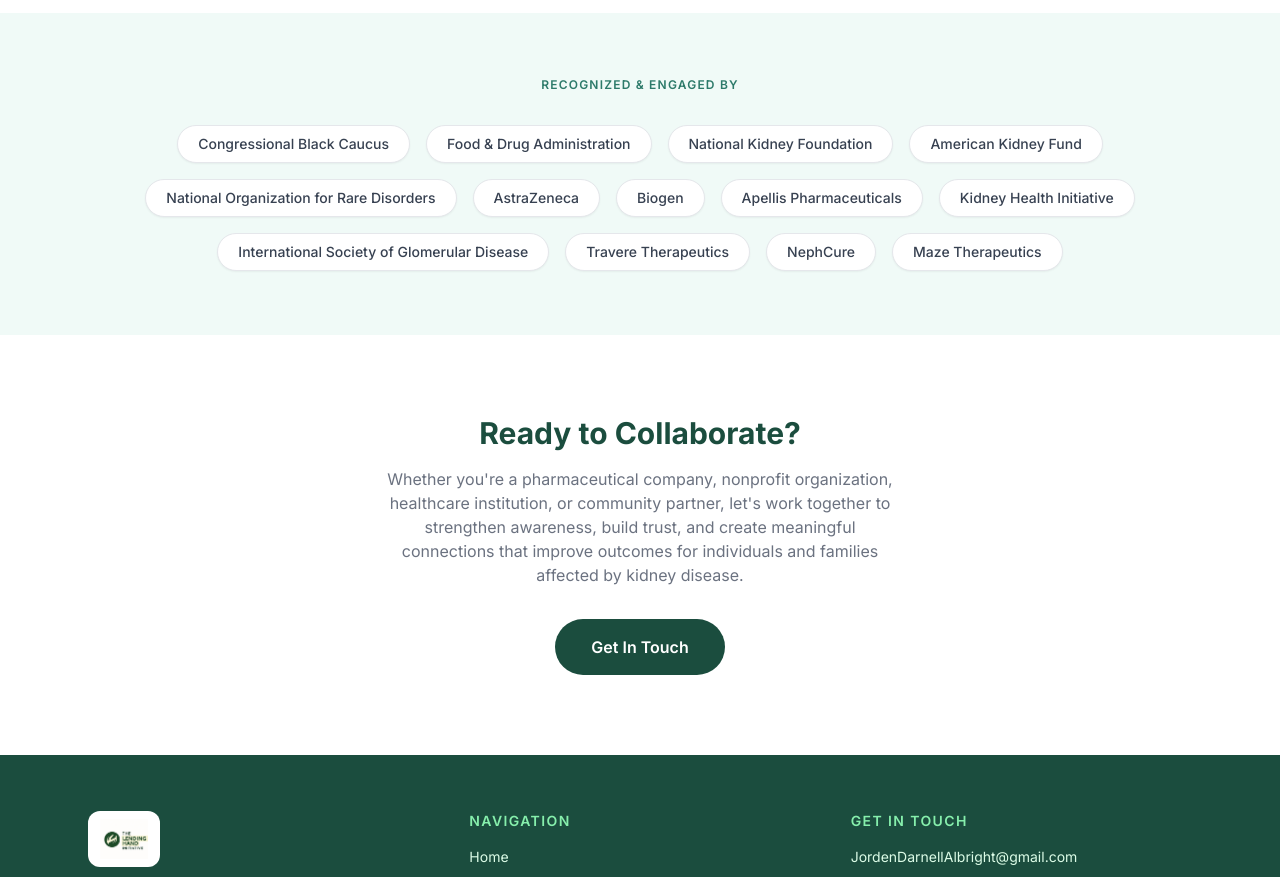
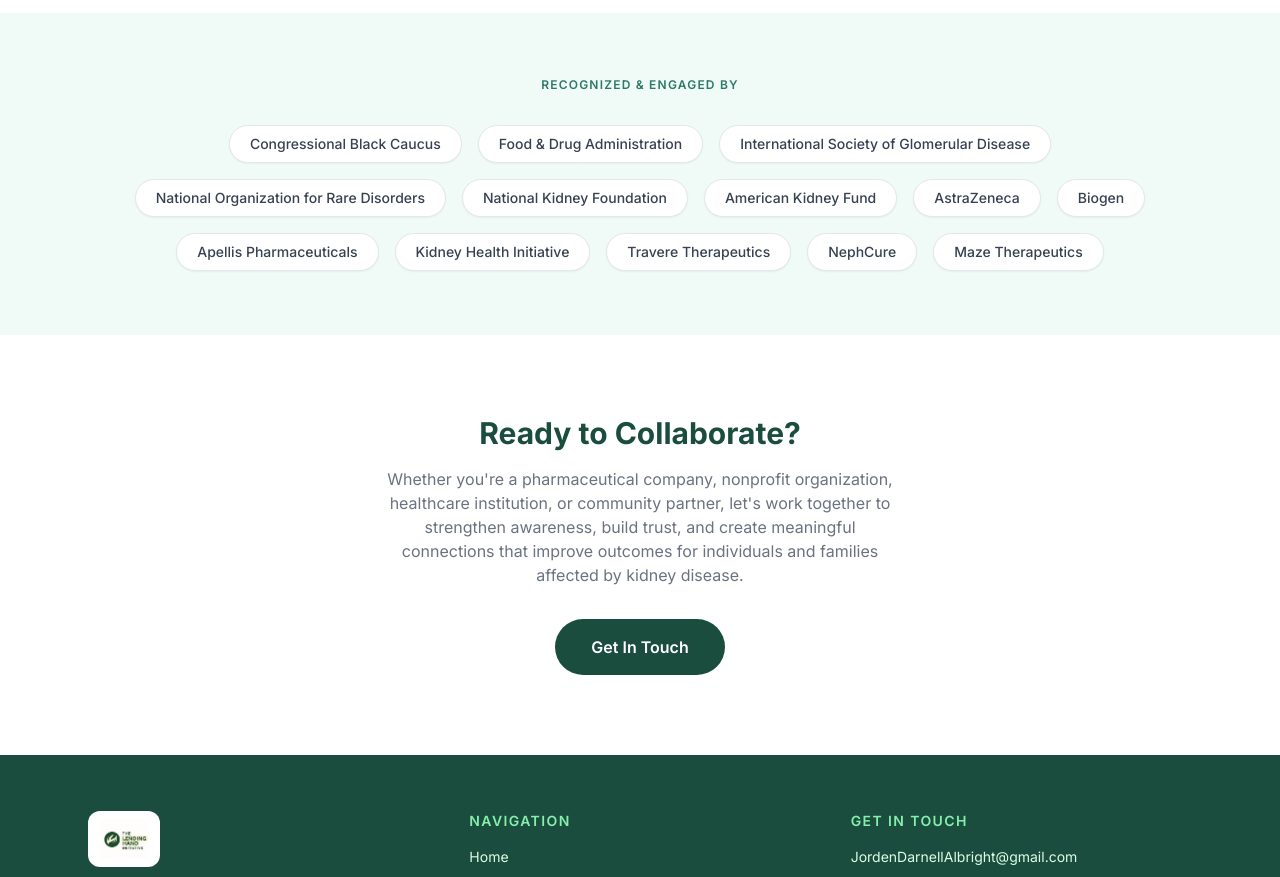
Before and after one commit to Jorden475/The-Lending-Hand-Initiative-, a Next.js app: page / in a window 1280 px wide. Shown: the part 1760-2637 px from the top of the page. Built offline with nearby package versions, Linux system fonts and the light colour scheme.

Commit message:
Move ISGD and NORD to positions 3 and 4 in partners list

```diff
--- a/app/page.js
+++ b/app/page.js
@@ -53,14 +53,14 @@
 const partners = [
   'Congressional Black Caucus',
   'Food & Drug Administration',
+  'International Society of Glomerular Disease',
+  'National Organization for Rare Disorders',
   'National Kidney Foundation',
   'American Kidney Fund',
-  'National Organization for Rare Disorders',
   'AstraZeneca',
   'Biogen',
   'Apellis Pharmaceuticals',
   'Kidney Health Initiative',
-  'International Society of Glomerular Disease',
   'Travere Therapeutics',
   'NephCure',
   'Maze Therapeutics',
```
